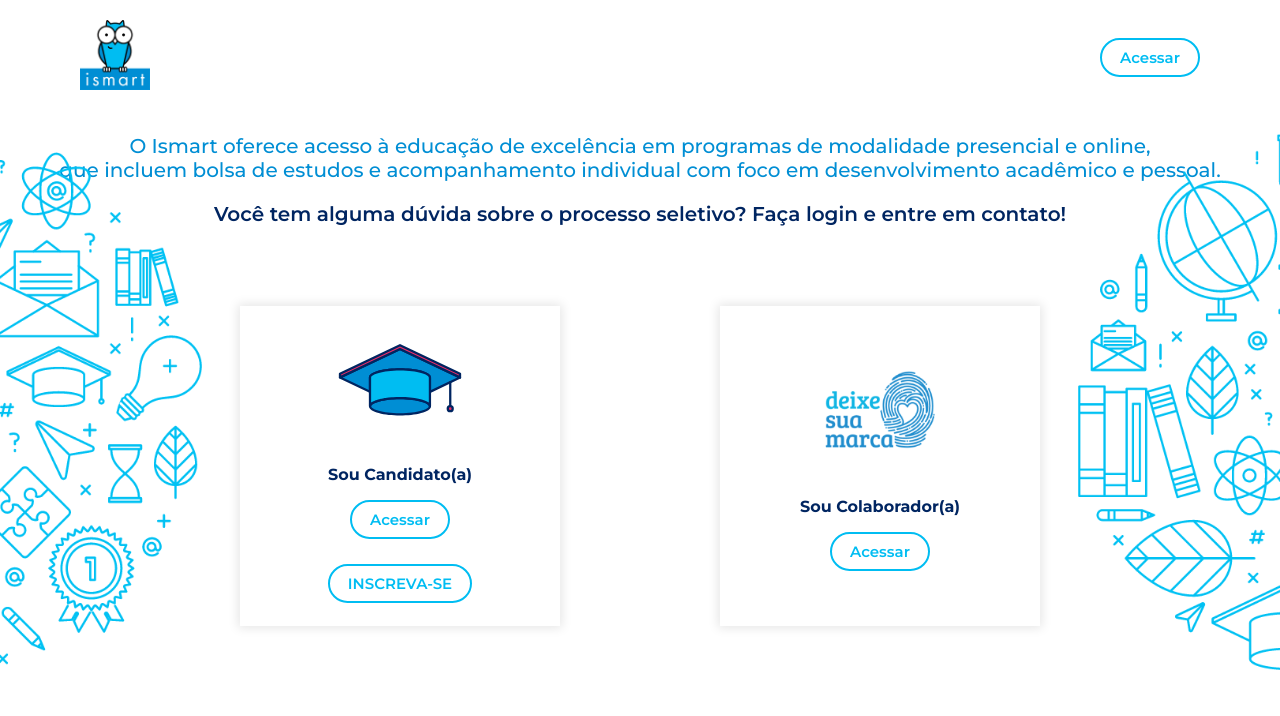
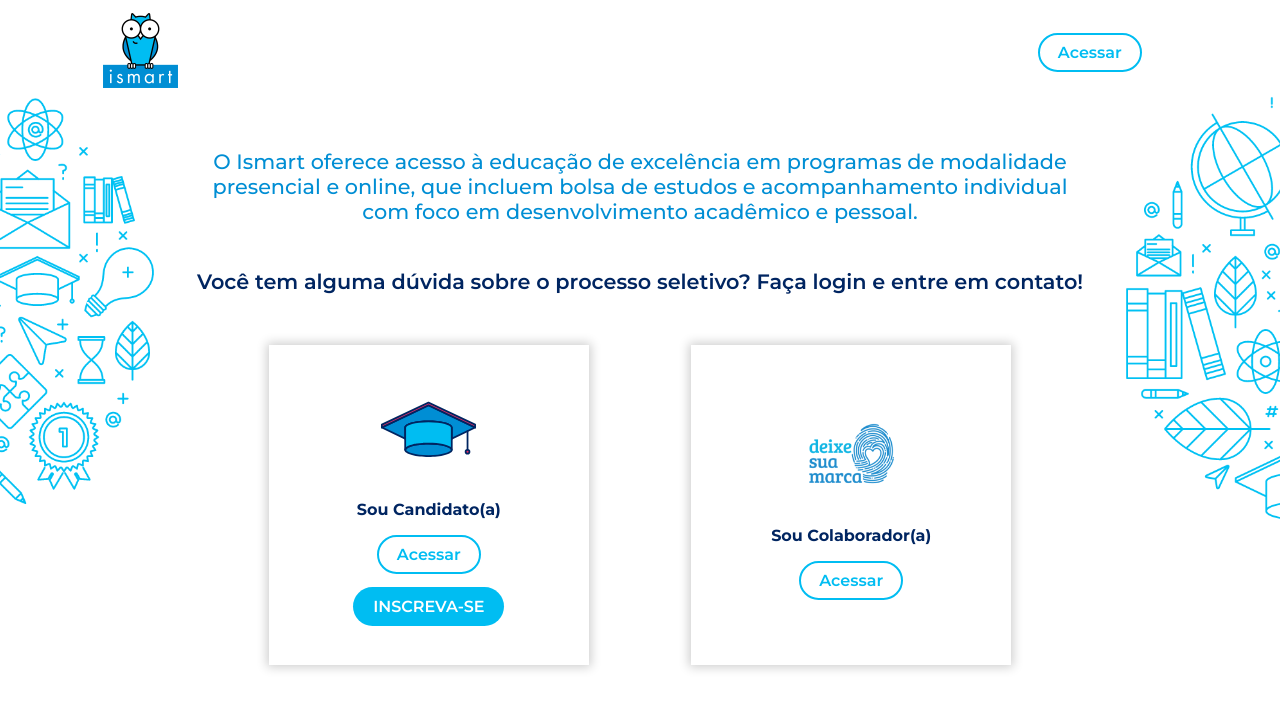
Before and after one commit to insper-classroom/sprint-session-ismart-esmeralda, a Django app: page / in a window 1280 px wide. Shown: the top 716 px of the page. Run offline with Django 4.2, Linux system fonts and the light colour scheme.

Commit message:
css index corrigido para porcentagem

```diff
--- a/atendimento/static/atendimento/style/style.css
+++ b/atendimento/static/atendimento/style/style.css
@@ -1,3 +1,5 @@
+
+/* FONTES */
 
 .montserrat-1 {
   font-family: "Montserrat", sans-serif;
@@ -34,6 +36,8 @@
     font-style: normal;
 }
 
+/* COR FONTE */
+
 .text-ism-dark-blue {
     --tw-text-opacity: 1;
     color: rgba(0, 142, 212, var(--tw-text-opacity));
@@ -44,110 +48,80 @@
     color: rgba(0, 37, 97, var(--tw-text-opacity));
 }
 
-.popuplogin {
-    position: fixed;
-    font-family: "Montserrat", sans-serif;
-    top: 0;
-    right: 0;
-    bottom: 0;
-    left: 0;
-    background: rgba(0, 0, 0, 0.8);
-    z-index: 99999;
-    opacity: 0;
-    -webkit-transition: opacity 400ms ease-in;
-    -moz-transition: opacity 400ms ease-in;
-    transition: opacity 400ms ease-in;
-    pointer-events: none;
-    display: flex;
-    align-items: center;
-}
+/* IMAGENS: Logo e Background */
 
-.popuplogin:target {
-    opacity: 1;
-    pointer-events: auto;
-}
-
-.popuplogin > div {
-    width: 400px;
-    position: relative;
-    margin: 10% auto;
-    padding: 5px 20px 13px 20px;
-    border-radius: 5px;
-    background: #fff;
-}
-
-.close {
-    background: rgba(0, 142, 212);
-    color: #FFFFFF;
-    line-height: 25px;
-    position: absolute;
-    right: -12px;
-    text-align: center;
-    top: -10px;
-    width: 24px;
-    text-decoration: none;
-    font-weight: bold;
-    -webkit-border-radius: 12px;
-    -moz-border-radius: 12px;
-    border-radius: 12px;
-    -moz-box-shadow: 1px 1px 3px #000;
-    -webkit-box-shadow: 1px 1px 3px #000;
-    box-shadow: 1px 1px 3px #000;
-}
-
-.close:hover {
-    background: #00d9ff;
-}
-
-body {
-    font-family: "Montserrat", Arial, sans-serif;
-    margin: 0;
-    padding: 0;
+.logo {
+    width: 25%;
+    height: auto;
+    margin-left: 30%;
 }
 
 .backgroundindex1 {
-    position: absolute;
-    top: 130px;
-    left: 0px;
-    width: 550px;
+    position: fixed;
+    top: 10%;
+    left: -23%;
+    width: 35%;
     height: auto;
 }
 
 .backgroundindex2 {
-    position: absolute;
-    top: 130px;
-    right: 0px;
-    width: 550px;
+    position: fixed;
+    top: 10%;
+    right: -23%;
+    width: 35%;
     height: auto;
+}
+
+/* PRINCIPAL */
+
+body {
+    font-family: "Montserrat", Arial, sans-serif;
+    margin: 0%;
+    padding: 0%;
 }
 
 header {
     display: flex;
     justify-content: space-between;
     align-items: center;
-    padding: 20px;
+    padding: 1%;
     background-color: #ffffff;
-}
-
-.logo {
-    width: 70px;
-    height: 70px;
-    margin-left: 60px;
 }
 
 .botaoheader_acessar {
     text-align: right;
-    margin-right: 60px;
+    margin-right: 10%;
 
 }
 
-.texto1, .texto2 {
+.textos {
+    justify-content: center;
+    align-items: center;
     text-align: center;
-    margin-top: 20px;
-    font-size: 20px;
+    margin-top: 2%;
+    margin-left: 15%;
+    width: 70%;
 }
 
-.bloco1 {
+
+.texto1, .texto2 {
+    font-size: 130%;
+    margin-top: 5%;
+}
+
+.blocos {
+    display: flex;
+    flex-wrap: wrap;
+    justify-content: center;
+    align-items: center;
+}
+
+.blocos > div {
+    margin: 4%;
+    box-shadow: 0px 0px 10px 2px rgba(0, 0, 0, 0.2);
+}
+
+.bloco1, .bloco2 {
     display: flex;
     justify-content: center;
     align-items: center;
@@ -159,50 +133,26 @@ header {
 
 }
 
-.bloco2 {
-    display: flex;
-    justify-content: center;
-    align-items: center;
-    height: 300px;
-    width: 300px;
-    background-color: white;
-    background-color: white;
-    padding: 10px;
-}
-
 .block {
-    margin: 0 20px;
+    margin: 0 10px;
     text-align: center;
 }
 
 .block img {
-    width: 130px;
-    height: 130px;
-    border-radius: 50%;
-    margin-bottom: 0px;
-    margin-top: 10px;
+    width: 60%;
+    height: auto;
+    margin-top: 5%;
 
 }
 
 .button-container {
-    margin-top: 10px;
+    margin-top: 1%;
     display: flex;
     flex-direction: column;
 }
 
 .button-container button {
-    margin-bottom: 25px;
-}
-
-.blocos {
-    display: flex;
-    justify-content: center;
-    align-items: center;
-}
-
-.blocos > div {
-    margin: 80px;
-    box-shadow: 0px 0px 10px 2px rgba(0, 0, 0, 0.1);
+    margin-bottom: 8%;
 }
 
 .botao-tipo1 {
@@ -211,7 +161,7 @@ header {
     border: 2px solid rgb(0, 189, 242);
     border-radius: 20px;
     padding: 8px 18px;
-    font-size: 15px;
+    font-size: 100%;
     cursor: pointer;
     transition: background-color 0.3s ease, color 0.3s ease;
 }
@@ -227,33 +177,7 @@ header {
     border: none;
     border-radius: 20px;
     padding: 10px 20px;
-    font-size: 15px;
+    font-size: 100%;
     cursor: pointer;
     transition: background-color 0.3s ease;
 }
-
-input[type=submit] {
-    width: 170px;
-    border: 2px solid rgb(0, 189, 242);
-    background-color: rgb(0, 189, 242);
-    cursor: pointer;
-    width: 100%;
-    height: 30px;
-    margin-bottom: 20px;
-    border-radius: 4px;
-}
-
-input[type=email], input[type=password] {
-    border: 2px solid rgb(0, 189, 242);
-    background-color: rgb(0, 189, 242);
-    width: 98%;
-    height: 30px;
-    margin-bottom: 20px;
-    border-radius: 4px;
-}
-
-input[type=submit]:hover {
-    border: 2px solid rgb(0, 165, 242);
-    background-color: rgb(0, 165, 242);
-    transition: background-color 0.3s ease;
-}
--- a/atendimento/templates/atendimento/index.html
+++ b/atendimento/templates/atendimento/index.html
@@ -6,52 +6,40 @@
 <head>
     <meta charset="UTF-8">
     <meta name="viewport" content="width=device-width, initial-scale=1.0">
-    <title>Minha Página Inicial</title>
+    <title>Página Inicial</title>
     <link rel="stylesheet" href="{% static 'atendimento/style/style.css' %}">
 </head>
 <body>
     <header>
         <!-- Logo -->
-        <div class ='imagem'>
+        <div>
             <a href="/">
                 <img class="logo" src="{% static 'atendimento/img/LOGO-ismart.png' %}" alt="Logo da Empresa">
             </a>
         </div>
-        <!-- Botão de acesso geral - POPPUP LOGIN -->
+        <!-- Acessar -->
         <div class="botaoheader_acessar">
             <a href="{% url 'login' %}"><button class="botao-tipo1 montserrat-3">Acessar</button></a>
         </div>
     </header>
     <!-- Background -->
-    <figure>
     <img src="{% static 'atendimento\img\esquerdaft.png' %}" class="backgroundindex1" alt="backgroundimage1">
     <img src="{% static 'atendimento\img\direitaft.png' %}" class="backgroundindex2" alt="backgroundimage2">
-    </figure>
+    <!-- Textos -->
+    <div class="textos">
         <!-- Texto 1 -->
         <div class="texto1 montserrat-2 text-ism-dark-blue">
-        <a>O Ismart oferece acesso à educação de excelência em programas de modalidade presencial e online,</a><br>
-        <a>que incluem bolsa de estudos e acompanhamento individual com foco em desenvolvimento acadêmico e pessoal.</a>
+            <a>O Ismart oferece acesso à educação de excelência em programas de modalidade presencial e online, que incluem bolsa de estudos e acompanhamento individual com foco em desenvolvimento acadêmico e pessoal.</a>
         </div>
         <!-- Texto 2 -->
         <div class="texto2 montserrat-3 text-ism-darker-blue">
             <a>Você tem alguma dúvida sobre o processo seletivo? Faça login e entre em contato!</a>
         </div>
-    <!-- Popup Login -->
-    <div id="abrirpopuplogin" class="popuplogin">
-        <div>
-            <a href="/" title="Close" class="close">X</a>
-            <h2>LOGIN</h2>
-            <form method="POST" action="{% url 'login' %}" novalidate>
-                {% csrf_token %}
-                {{ form.as_p }}
-                <input type="submit" value="Entrar" class="montserrat-3">
-                <a href="{% url 'register' %}" title="Recuperar Senha" class="text-ism-darker-blue montserrat-1">Recuperar Senha</a>
-            </form>
     </div>
-    </div>
+    <!-- Blocos -->
     <div class="blocos">
         <!-- Bloco 1 -->
-        <div class="bloco1">
+        <div class="bloco1 block">
             <div class="block">
                 <img src="{% static 'atendimento/img/graduation-pack.d677bbbb.svg' %}" alt="Imagem 1">
                 <p class="text-ism-darker-blue montserrat-4">Sou Candidato(a)</p>
@@ -60,7 +48,7 @@
                         <button class="botao-tipo1 montserrat-3">Acessar</button>
                     </a>
                     <a href="{% url 'register' %}">
-                        <button class="botao-tipo1 montserrat-3">INSCREVA-SE</button>
+                        <button class="botao-tipo2 montserrat-3">INSCREVA-SE</button>
                     </a>
                 </div>
             </div>
```
Also changed, not shown: atendimento/static/atendimento/img/direitaft.png, atendimento/static/atendimento/img/esquerdaft.png. Lines whose indentation alone changed are shown as unchanged.
